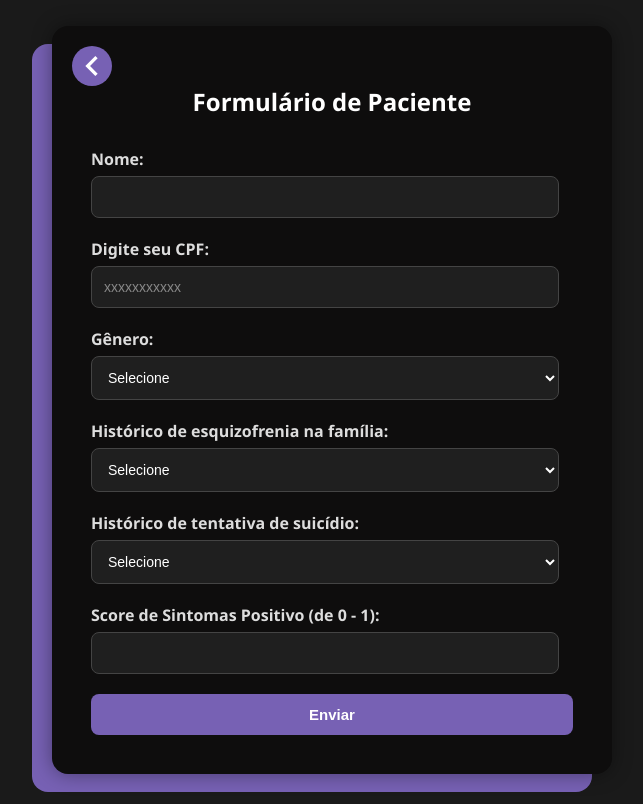
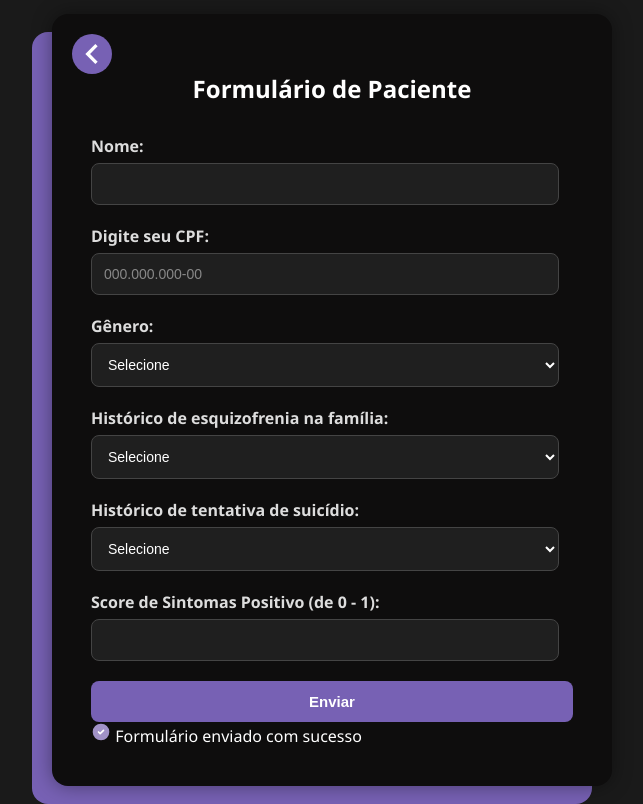
Before and after one commit to Wesky05/Projeto-IA, a FastAPI app: page /formulario-paciente in a window 1280 px wide. Shown: the whole page, without its empty margins (308-951 px from the left). Run offline with FastAPI, Linux system fonts and the light colour scheme.

Commit message:
Adição de notificação de conclusão no formulário

```diff
--- a/templates/formulário.html
+++ b/templates/formulário.html
@@ -15,13 +15,13 @@
         </svg>
       </a>
       <h2>Formulário de Paciente</h2>
-      <form action="http://localhost:8000/receber-dados" method="post">
+      <form id="formPaciente" action="http://localhost:8000/receber-dados" method="post">
 
         <label for="nome">Nome:</label>
         <input type="text" id="nome" name="nome" required />
 
         <label for="cpf">Digite seu CPF:</label>
-        <input type="number" id="cpf" name="cpf" placeholder="xxxxxxxxxxx" />
+        <input type="text" id="cpf" name="cpf" placeholder="000.000.000-00" maxlength="14" required />
 
         <label for="genero">Gênero:</label>
         <select id="genero" name="genero" required>
@@ -57,16 +57,30 @@
 
         <button type="submit">Enviar</button>
       </form>
+
       <div id="resultado" class="resultado"></div>
+
+      <div id="notificacao" class="notificacao">
+        <span class="icone">
+          <svg xmlns="http://www.w3.org/2000/svg" width="20" height="20" viewBox="0 0 24 24" fill="none">
+            <circle cx="12" cy="12" r="10" fill="#a192c7"/>
+            <path d="M9 12l2 2 4-4" stroke="white" stroke-width="2" stroke-linecap="round" stroke-linejoin="round"/>
+          </svg>
+        </span>
+        <span class="texto">Formulário enviado com sucesso</span>
+      </div>
     </div>
   </div>
 
   <script>
     const form = document.getElementById("formPaciente");
     const resultado = document.getElementById("resultado");
+    const notificacao = document.getElementById("notificacao");
+    const cpfInput = document.getElementById("cpf");
 
     form.addEventListener("submit", function (e) {
-      e.preventDefault(); // impede envio real para simular
+      e.preventDefault();
+
       const score = parseFloat(document.getElementById("scorepos").value);
       const histFam = document.getElementById("histfam").value;
       const histSuic = document.getElementById("histsuic").value;
@@ -82,11 +96,29 @@
 
       if (chance > 100) chance = 100;
 
-      resultado.textContent = `Percentual de chance de ter esquizofrenia: ${chance.toFixed(
-        1
-      )}%`;
+      resultado.textContent = `Percentual de chance de ter esquizofrenia: ${chance.toFixed(1)}%`;
+
+      notificacao.classList.add("mostrar");
+
+      setTimeout(() => {
+        notificacao.classList.remove("mostrar");
+      }, 4000);
+    });
+
+    cpfInput.addEventListener("input", function (e) {
+      let value = e.target.value.replace(/\D/g, "");
+      value = value.slice(0, 11);
+
+      if (value.length > 9) {
+        value = value.replace(/(\d{3})(\d{3})(\d{3})(\d{1,2})/, "$1.$2.$3-$4");
+      } else if (value.length > 6) {
+        value = value.replace(/(\d{3})(\d{3})(\d{1,3})/, "$1.$2.$3");
+      } else if (value.length > 3) {
+        value = value.replace(/(\d{3})(\d{1,3})/, "$1.$2");
+      }
+
+      e.target.value = value;
     });
   </script>
-
 </body>
 </html>
```
